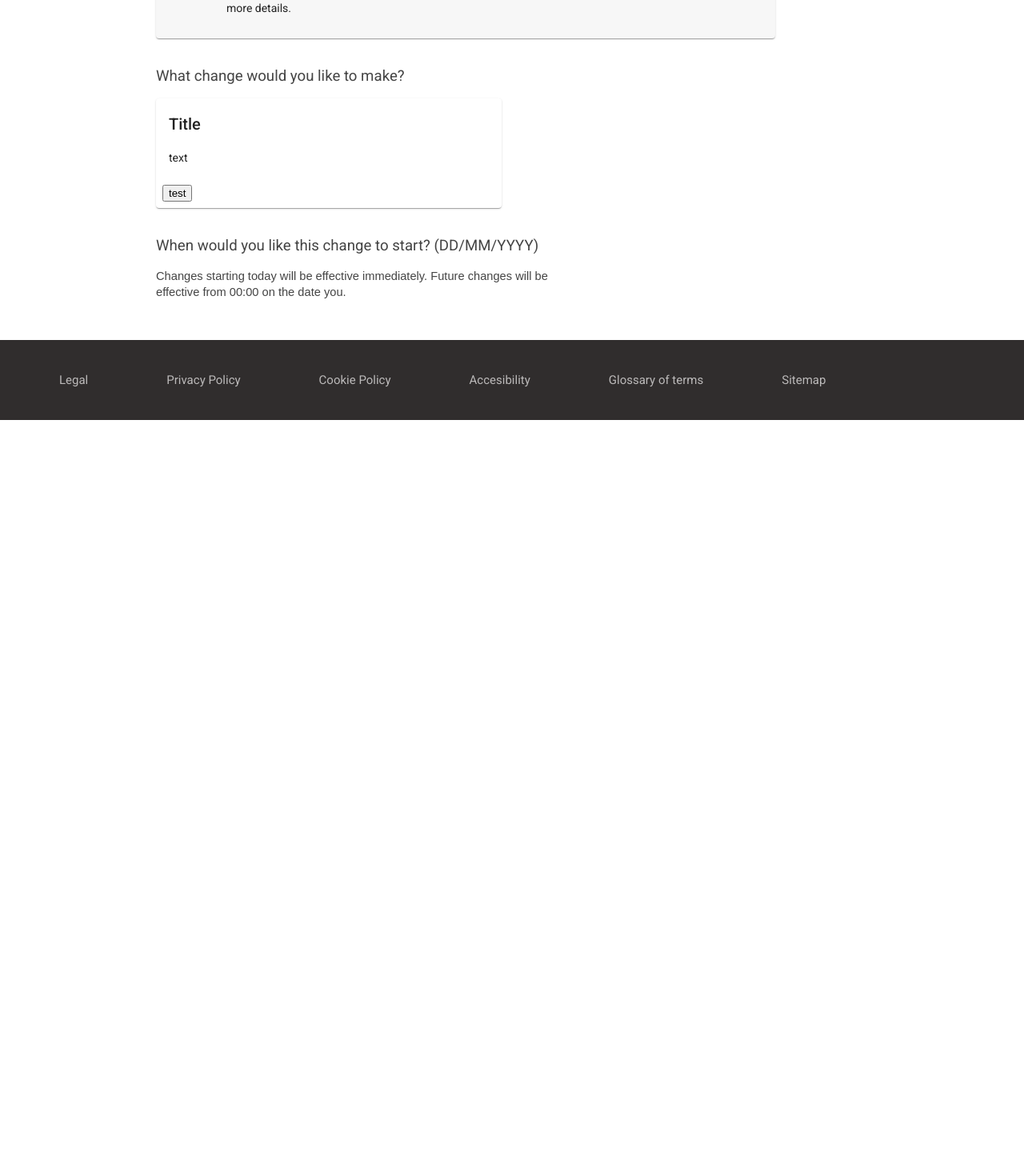
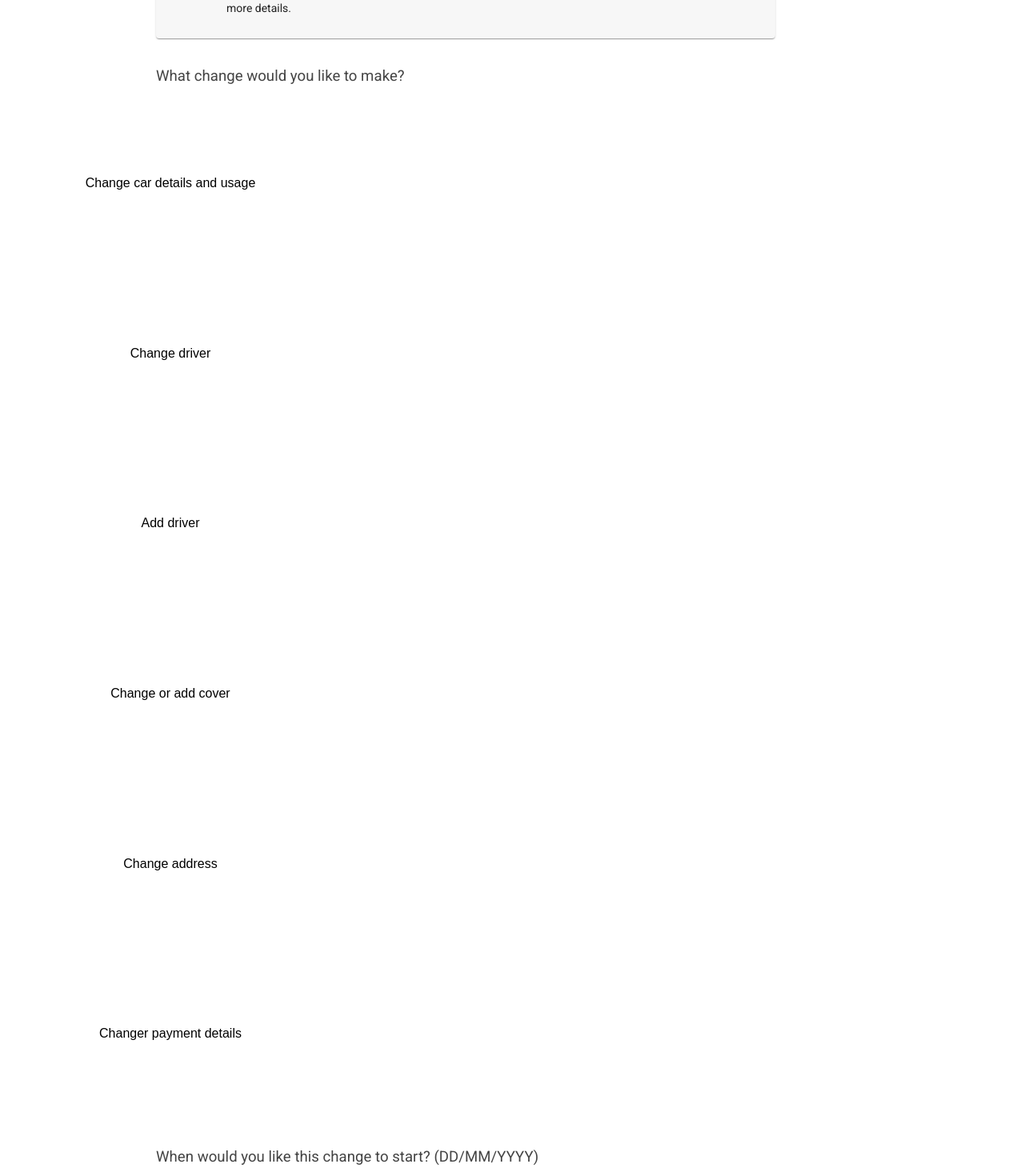
Before and after one commit to amckey/sapiens-test, an Angular app: page / in a window 1280 px wide. Shown: the part 685-2150 px from the top of the page at 80% size. Before the commit the page ends 1210 px from the top, so only its background shows below. Built offline with nearby package versions, Linux system fonts and the light colour scheme.

Commit message:
11 march last

```diff
--- a/src/app/options/options.component.css
+++ b/src/app/options/options.component.css
@@ -1,6 +1,5 @@
 .example-card {
-    max-width: 400px;
-    margin-left: 195px;
+
   }
 
   .example-header {
@@ -10,3 +9,7 @@
     background-image: url('https://material.angular.io/assets/img/examples/shiba1.jpg');
     background-size: cover;
   }
+
+  h2 {
+      padding-left: 195px;
+  }
--- a/src/app/options/options.component.html
+++ b/src/app/options/options.component.html
@@ -1,15 +1,12 @@
-<mat-card class="example-card">
-    <mat-card-header class="example-header">
-        <h2>Title</h2>
-    </mat-card-header>
-    <mat-card-content>
-      <p>
-        text
-      </p>
-    </mat-card-content>
-    <mat-card-actions>
-        <button class="radio">
-            test
-        </button>
-    </mat-card-actions>
-  </mat-card>
+
+<mat-grid-list cols="3" rowHeight="2:1" *ngFor="let item of optionsList" class="example-card">
+    <div *ngIf="item.highlightedWord">
+        <mat-grid-tile>
+            {{item.title}}
+        </mat-grid-tile>
+    </div>
+<div *ngIf="!item.highlightedWord">
+        <mat-grid-tile>
+            {{item.title}}
+        </mat-grid-tile>
+</div>
--- a/src/app/options/options.component.ts
+++ b/src/app/options/options.component.ts
@@ -7,6 +7,41 @@ import { Component, OnInit } from '@angular/core';
 })
 export class OptionsComponent implements OnInit {
 
+  optionsList = [
+      {
+        highlightedWord: true,
+        title: 'Change car details and usage',
+        body1: 'Insure a new car or change car details e.g.',
+        highWord: 'business use ',
+        body2: 'mileage or registration number.'
+      },
+      {
+        highlightedWord: false,
+        title: 'Change driver',
+        body: 'Change driver details e.g. occupation, martial status or convictions.',
+      },
+      {
+        highlightedWord: false,
+        title: 'Add driver',
+        body: 'add a new drivet (we can`t insure driver under 21 at start of your poolicy).',
+      },
+      {
+        highlightedWord: false,
+        title: 'Change or add cover',
+        body: 'You can change your voluntary excess and add/edit your additional cover options',
+      },
+      {
+        highlightedWord: false,
+        title: 'Change address',
+        body: 'Change your address - remember a change of address may affect your premium',
+      },
+      {
+        highlightedWord: false,
+        title: 'Changer payment details',
+        body: 'Changer derict debit, credit/debit card, PayPal or Amazon pay details that we store for you.',
+      }
+    ]
+
   constructor() { }
 
   ngOnInit(): void {
```
Also changed, not shown: src/app/app.module.ts (+4 -6 lines), src/app/options/format-text.pipe.ts (added, +20 -0 lines), 5 other files (tests, documents, lock files or other folders).
